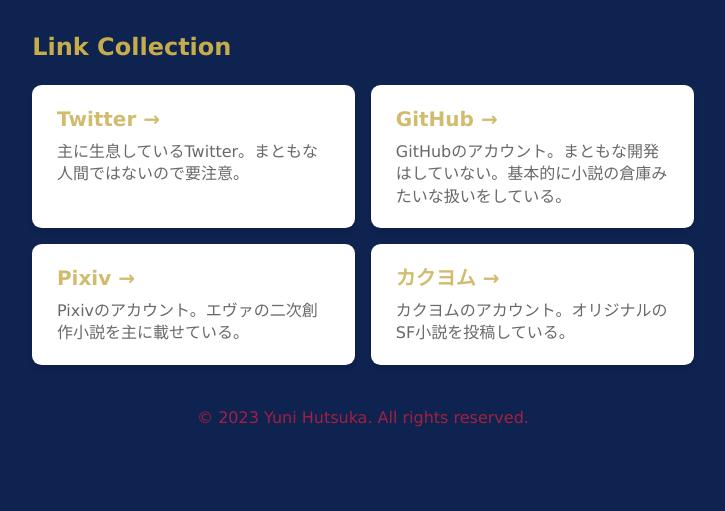
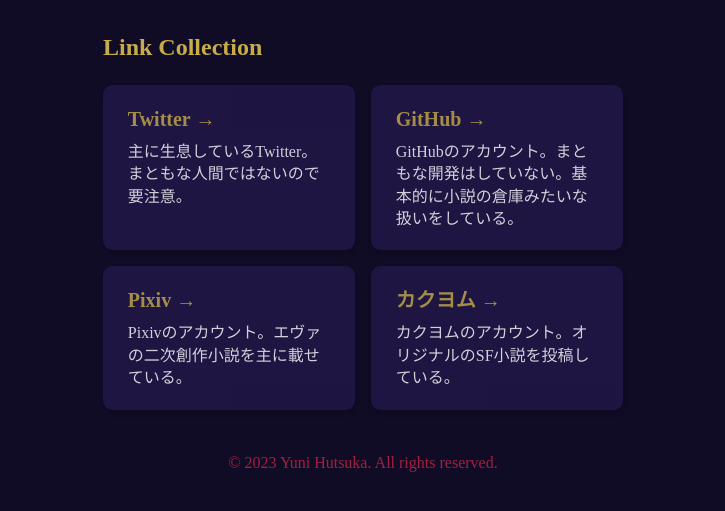
Before and after one commit to yuni-hutsuka/yuni-hutsuka.github.io, an Astro site: page /links in a window 1280 px wide. Shown: the part 127-638 px from the top of the page, without its empty margins (277-1002 px from the left). Built offline with nearby package versions, Linux system fonts and the light colour scheme; Astro itself is replaced by a stand-in of ours.

Commit message:
feat: edit

```diff
--- a/src/components/Card.astro
+++ b/src/components/Card.astro
@@ -24,7 +24,7 @@
 		list-style: none;
 		display: flex;
 		padding: 0.25rem;
-		background-color: white;
+		background-color: #1e1542;
 		background-image: none;
 		background-size: 400%;
 		border-radius: 0.6rem;
@@ -40,7 +40,7 @@
 		padding: 1rem 1.3rem;
 		border-radius: 0.35rem;
 		color: #111;
-		background-color: white;
+		background-color: #1e1542;
 		opacity: 0.8;
 	}
 	h2 {
@@ -51,7 +51,7 @@
 	p {
 		margin-top: 0.5rem;
 		margin-bottom: 0;
-		color: #444;
+		color: #fff;
 	}
 	.link-card:is(:hover, :focus-within) {
 		background-position: 0;
--- a/src/components/Header.astro
+++ b/src/components/Header.astro
@@ -21,4 +21,5 @@
 	h1 {
 		margin: 0.5em 0;
 	}
+    @import url('https://fonts.googleapis.com/css2?family=Shippori+Mincho:wght@400;500;600;700;800&display=swap');
 </style>
--- a/src/styles/global.css
+++ b/src/styles/global.css
@@ -5,12 +5,12 @@
  */
 
 body {
-	font-family: Verdana, sans-serif;
+    font-family: 'Shippori Mincho', serif;
 	margin: auto;
 	padding: 20px;
 	max-width: 65ch;
 	text-align: left;
-	background-color: #0f2350;
+	background-color: #110c26;
 	word-wrap: break-word;
 	overflow-wrap: break-word;
 	line-height: 1.5;
```
